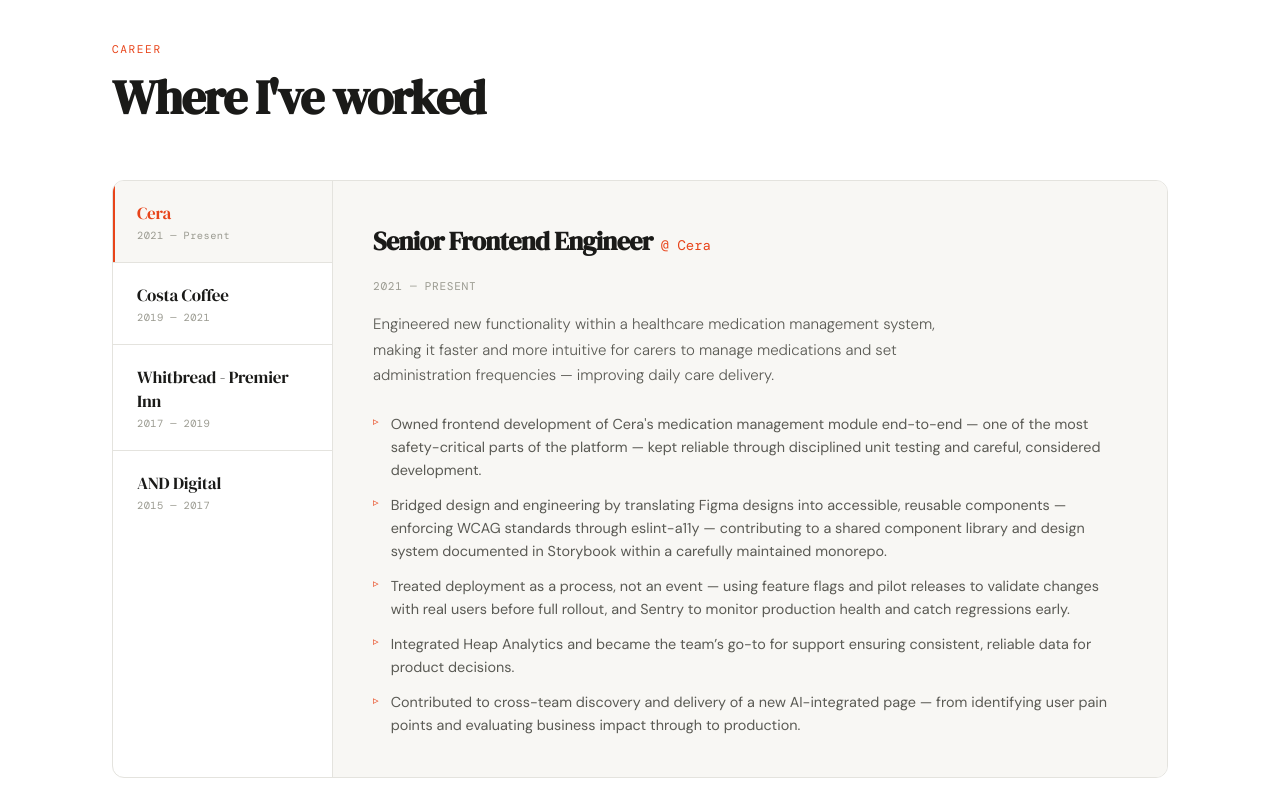
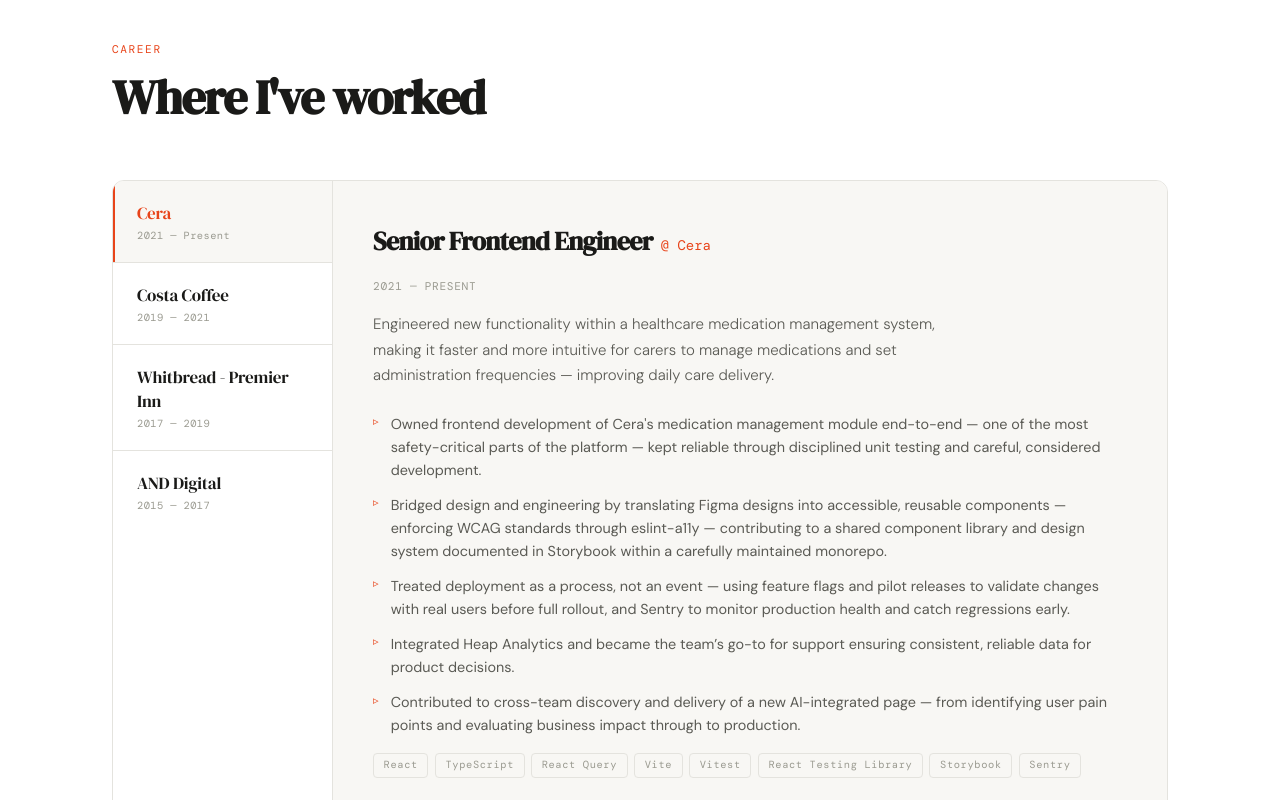
Before and after one commit to rachelleragasa/portfolio, a React (Vite) app: page / in a window 1280 px wide. Shown: the part 2000-2800 px from the top of the page. Built offline with nearby package versions, Linux system fonts and the light colour scheme; a web font is replaced by a local one.

Commit message:
Add tech stack to experience

```diff
--- a/src/components/Experience/Experience.tsx
+++ b/src/components/Experience/Experience.tsx
@@ -1,10 +1,11 @@
 import { useState } from "react";
 import { experiences } from "../../data";
 import styles from "./Experience.module.css";
+import Tag from "../Tag/Tag";
 
 function Experience() {
   const [active, setActive] = useState(0);
-  const exp = experiences[active];
+  const experience = experiences[active];
 
   return (
     <section id="experience" className={styles.section}>
@@ -30,14 +31,14 @@
           {/* Detail panel */}
           <div className={styles.panel} key={active}>
             <div className={styles.panelHeader}>
-              <h3 className={styles.role}>{exp.role}</h3>
-              <span className={styles.company}>@ {exp.company}</span>
+              <h3 className={styles.role}>{experience.role}</h3>
+              <span className={styles.company}>@ {experience.company}</span>
             </div>
-            <p className={styles.period}>{exp.period}</p>
-            <p className={styles.desc}>{exp.description}</p>
+            <p className={styles.period}>{experience.period}</p>
+            <p className={styles.desc}>{experience.description}</p>
 
             <ul className={styles.highlights}>
-              {exp.highlights.map((h, i) => (
+              {experience.highlights.map((h, i) => (
                 <li key={i} className={styles.highlight}>
                   <span className={styles.bullet} aria-hidden="true">
                     ▹
@@ -46,6 +47,7 @@
                 </li>
               ))}
             </ul>
+            <Tag tags={experience.tags} />
           </div>
         </div>
       </div>
--- /dev/null
+++ b/src/components/Tag/Tag.module.css
@@ -0,0 +1,18 @@
+.tags {
+  display: flex;
+  flex-wrap: wrap;
+  gap: 0.4rem;
+  margin-top: auto;
+}
+
+.tag {
+  font-family: var(--font-mono);
+  font-size: 0.65rem;
+  letter-spacing: 0.06em;
+  color: var(--ink-3);
+  background: var(--bg);
+  border: 1px solid var(--border);
+  padding: 0.2rem 0.6rem;
+  border-radius: var(--radius);
+  transition: all var(--transition);
+}
--- /dev/null
+++ b/src/components/Tag/Tag.tsx
@@ -0,0 +1,18 @@
+import styles from "./Tag.module.css";
+
+interface Props {
+  tags: string[];
+}
+
+function Tag({ tags }: Props) {
+  return (
+    <div className={styles.tags}>
+      {tags.map((tag) => (
+        <span key={tag} className={styles.tag}>
+          {tag}
+        </span>
+      ))}
+    </div>
+  );
+}
+export default Tag;
--- a/src/components/Work/Work.module.css
+++ b/src/components/Work/Work.module.css
@@ -81,7 +81,7 @@
 }
 
 .card::after {
-  content: '';
+  content: "";
   position: absolute;
   inset: 0;
   background: var(--accent);
@@ -159,25 +159,6 @@
   flex: 1;
 }
 
-.tags {
-  display: flex;
-  flex-wrap: wrap;
-  gap: 0.4rem;
-  margin-top: auto;
-}
-
-.tag {
-  font-family: var(--font-mono);
-  font-size: 0.65rem;
-  letter-spacing: 0.06em;
-  color: var(--ink-3);
-  background: var(--bg);
-  border: 1px solid var(--border);
-  padding: 0.2rem 0.6rem;
-  border-radius: var(--radius);
-  transition: all var(--transition);
-}
-
 .card:hover .tag {
   border-color: rgba(232, 68, 26, 0.2);
   color: var(--accent);
@@ -185,8 +166,14 @@
 }
 
 @keyframes fadeIn {
-  from { opacity: 0; transform: translateY(12px); }
-  to { opacity: 1; transform: translateY(0); }
+  from {
+    opacity: 0;
+    transform: translateY(12px);
+  }
+  to {
+    opacity: 1;
+    transform: translateY(0);
+  }
 }
 
 @media (max-width: 900px) {
--- a/src/components/Work/Work.tsx
+++ b/src/components/Work/Work.tsx
@@ -1,6 +1,7 @@
 import { useState } from "react";
 import { projects } from "../../data";
 import styles from "./Work.module.css";
+import Tag from "../Tag/Tag";
 
 function Work() {
   const [filter, setFilter] = useState<"all" | "featured">("featured");
@@ -69,13 +70,7 @@
               <h3 className={styles.cardTitle}>{project.title}</h3>
               <p className={styles.cardDesc}>{project.description}</p>
 
-              <div className={styles.tags}>
-                {project.tags.map((tag) => (
-                  <span key={tag} className={styles.tag}>
-                    {tag}
-                  </span>
-                ))}
-              </div>
+              <Tag tags={project.tags} />
             </article>
           ))}
         </div>
--- a/src/data.ts
+++ b/src/data.ts
@@ -53,6 +53,16 @@
       "Integrated Heap Analytics and became the team’s go-to for support ensuring consistent, reliable data for product decisions.",
       "Contributed to cross-team discovery and delivery of a new AI-integrated page — from identifying user pain points and evaluating business impact through to production.",
     ],
+    tags: [
+      "React",
+      "TypeScript",
+      "React Query",
+      "Vite",
+      "Vitest",
+      "React Testing Library",
+      "Storybook",
+      "Sentry",
+    ],
   },
   {
     company: "Costa Coffee",
@@ -65,6 +75,14 @@
       "Became the team’s go-to voice on web accessibility — running upskilling sessions on WCAG and pushing for accessibility to be embedded in the design process rather than bolted on at the end.",
       "Implemented i18n to support multiple languages across international market websites, ensuring a localised and consistent user experience.",
     ],
+    tags: [
+      "Gatsby",
+      "GraphQL",
+      "Styled Components",
+      "Tailwind CSS",
+      "React Testing Library",
+      "Contentful",
+    ],
   },
   {
     company: "Whitbread - Premier Inn",
@@ -76,6 +94,14 @@
       "Worked across Premierinn.com’s Booking Flow during an AngularJS-to-React migration — building new features in React while keeping existing AngularJS components stable within Adobe Experience Manager environment.",
       "A/B tested multiple booking journey configurations to optimise conversion funnel performance, using data-driven insights to inform the most effective user flow.",
     ],
+    tags: [
+      "React",
+      "Redux",
+      "AngularJS",
+      "Jest",
+      "Sass",
+      "Adobe Experience Manager (AEM)",
+    ],
   },
   {
     company: "AND Digital",
@@ -84,6 +110,7 @@
     description:
       "Worked across internal product development and client-facing engagements as part of AND Digital's consultancy model, delivering web solutions within Agile/Scrum teams.",
     highlights: [],
+    tags: ["AngularJS", "Adobe Experience Manager (AEM)"],
   },
 ];
 
--- a/src/types.ts
+++ b/src/types.ts
@@ -14,6 +14,7 @@
   period: string;
   description: string;
   highlights: string[];
+  tags: string[];
 }
 
 export interface Skill {
```
